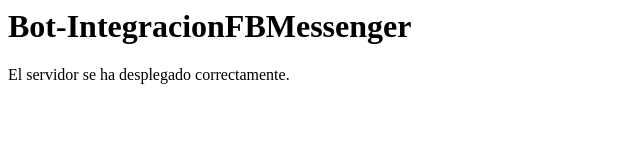
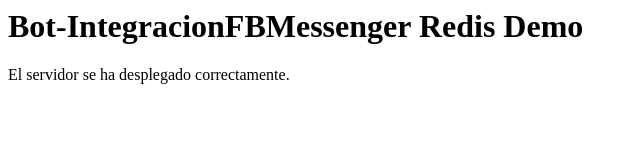
Before and after one commit to guxlozada/BotIntegracionFBMessenger, a website: page public/index.html in a window 1280 px wide. Shown: the whole page, without its empty margins (0-640 px from the left). Drawn offline with Linux system fonts and the light colour scheme.

Commit message:
Cambio index Demo redis

```diff
--- a/public/index.html
+++ b/public/index.html
@@ -1,10 +1,10 @@
 <html>
   <head>
-    <title>Bot-IntegracionFBMessenger</title>
+    <title>Bot-IntegracionFBMessenger Redis Demo</title>
   </head>
   <body>
 
-    <h1>Bot-IntegracionFBMessenger</h1>
+    <h1>Bot-IntegracionFBMessenger Redis Demo</h1>
 
       <p>El servidor se ha desplegado correctamente.</p>
 
```
